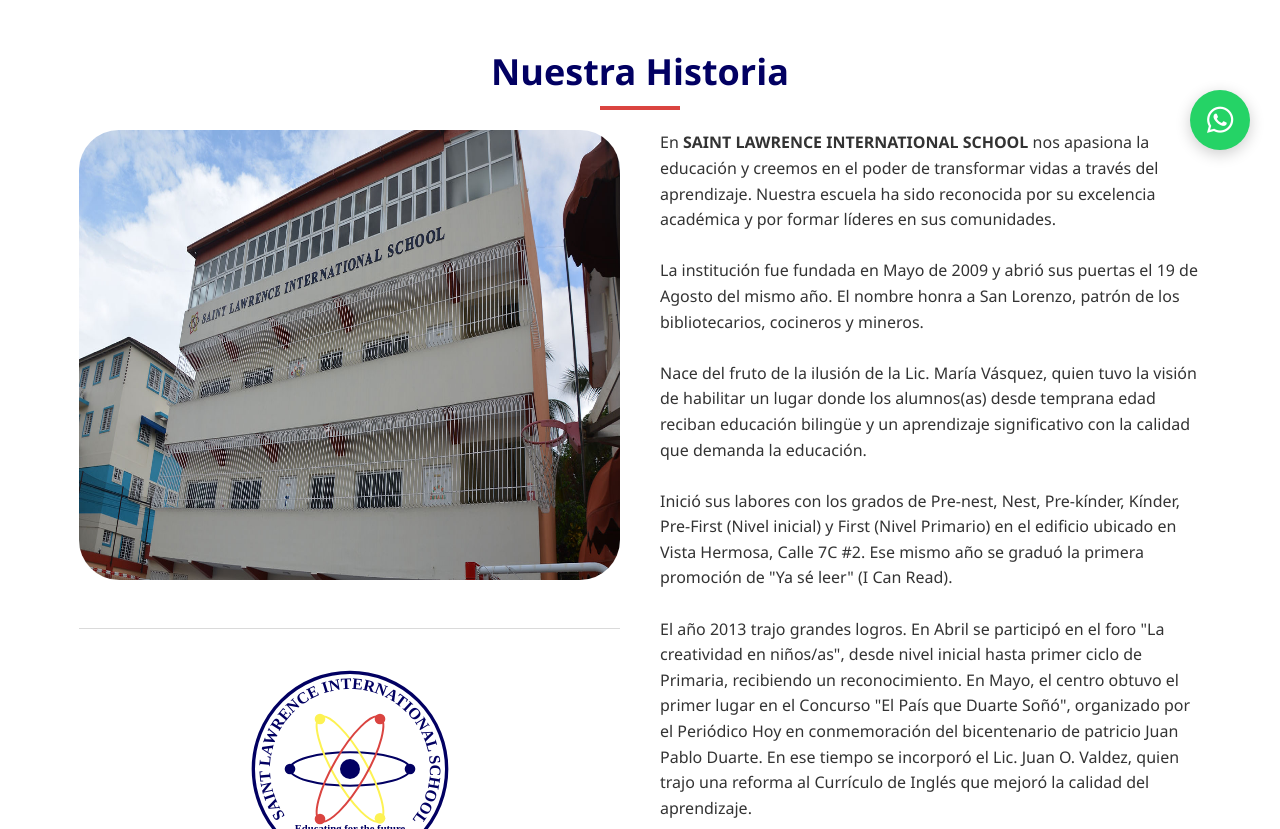
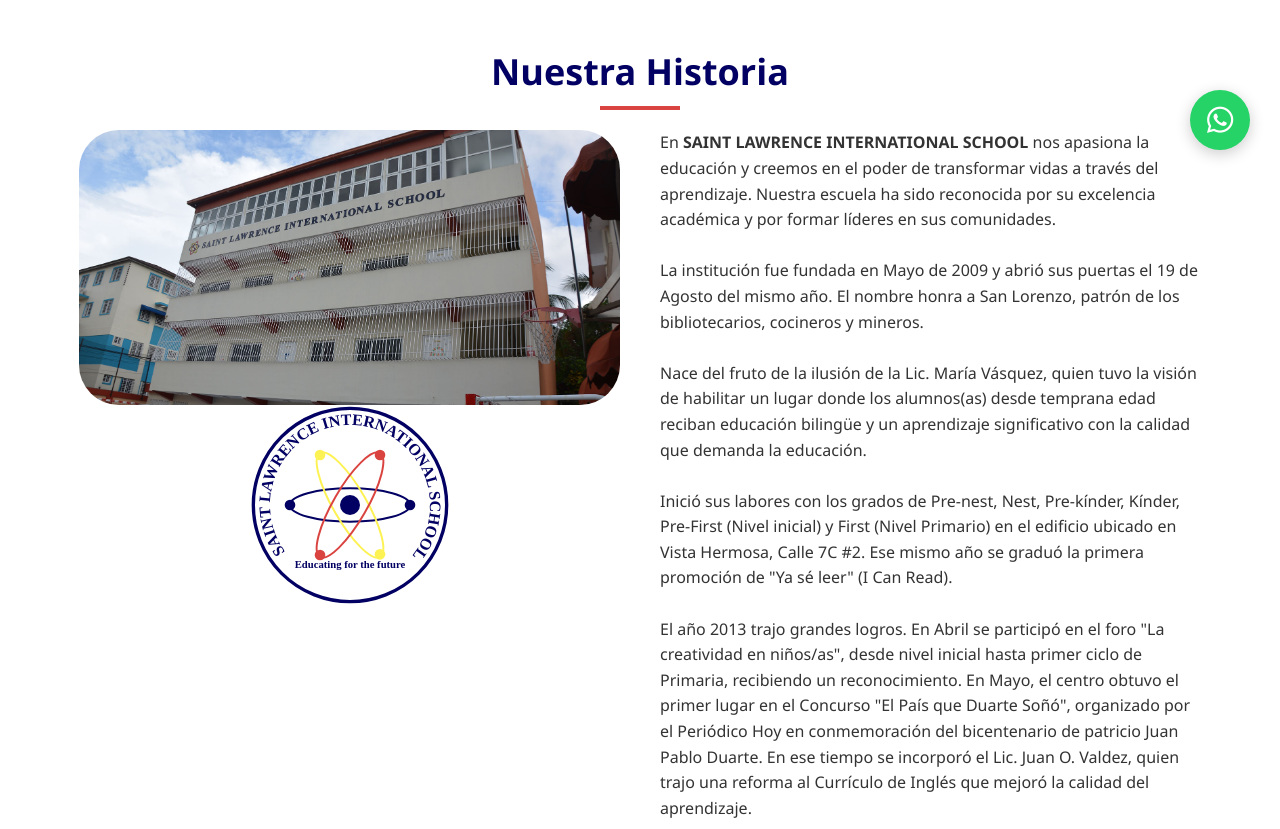
Before and after one commit to ncastillocoto/SLIS, a plain HTML site: page nosotros.html in a window 1280 px wide. Shown: the part 620-1449 px from the top of the page. Drawn offline with Linux system fonts and the light colour scheme; files whose address does not match are found by name.

Commit message:
Add files via upload

```diff
--- a/css/style.css
+++ b/css/style.css
@@ -1231,3 +1231,12 @@
         align-items: flex-start;
     }
 }
+
+.img-historia {
+    width: 100%;
+    max-width: 600px;
+    height: auto;
+    border-radius: 40px;
+    display: block;
+    margin: 0 auto;
+}
--- a/nosotros.html
+++ b/nosotros.html
@@ -96,7 +96,7 @@
                 <br><h2 class="section-title">Nuestra Historia</h2>
                 <div class="about-content">
                     <div class="about-image">
-                        <img src="imagenes/historia.jpg" alt="Historia del Saint Lawrence School" style="width: 100%; max-width: 600px; height: 450px; border-radius: 40px;"><br><hr style="border: none; height: 1px; background-color: #dadada; margin: 40px 0;">
+                        <img src="imagenes/historia.jpg" alt="Historia del Saint Lawrence School" class="img-historia">
                         <img src="imagenes/logo.svg" alt="Historia del Saint Lawrence School" style="width: 200px; height: 200px; display: block; margin: 0 auto;">
                     </div>
                     <div class="about-text">
```
